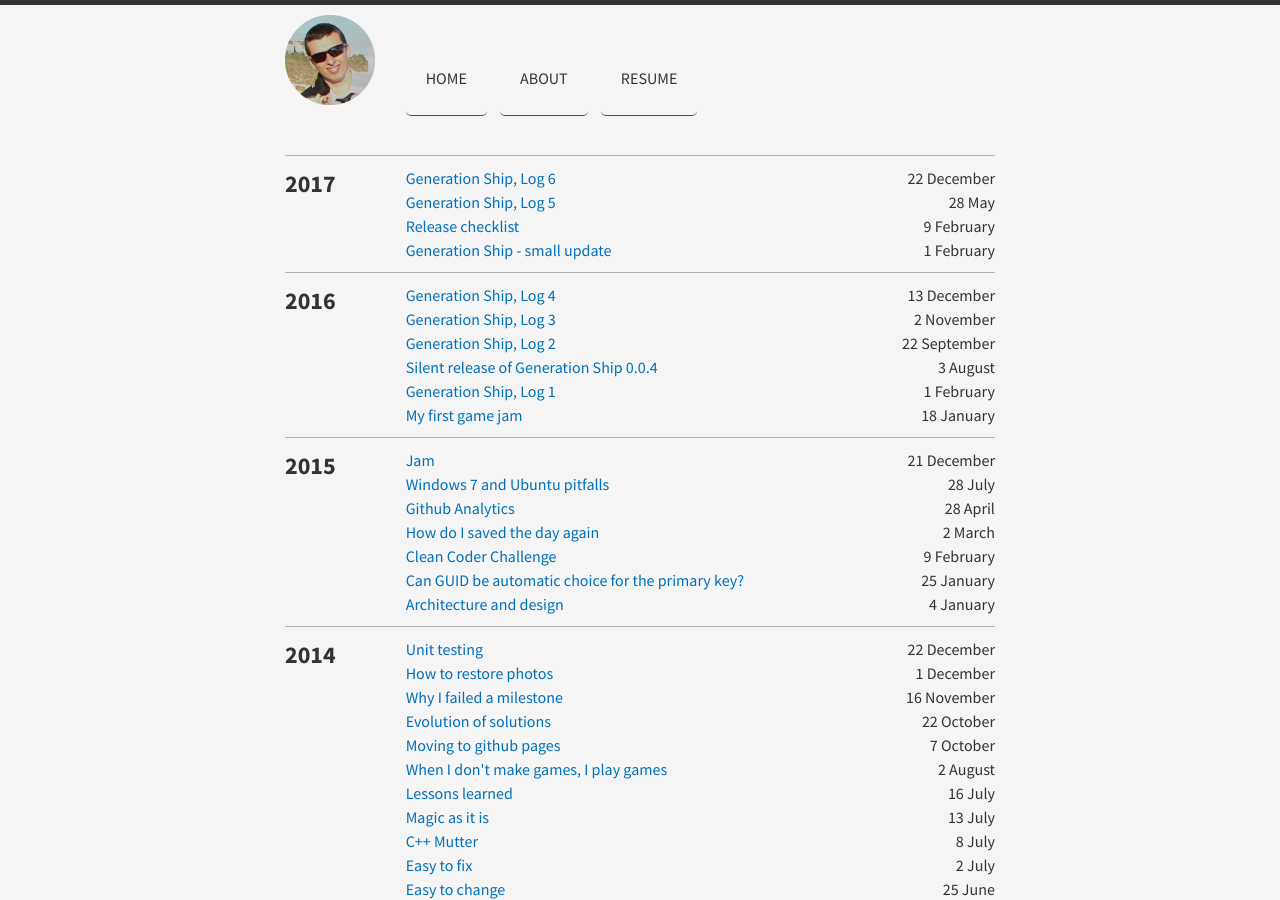
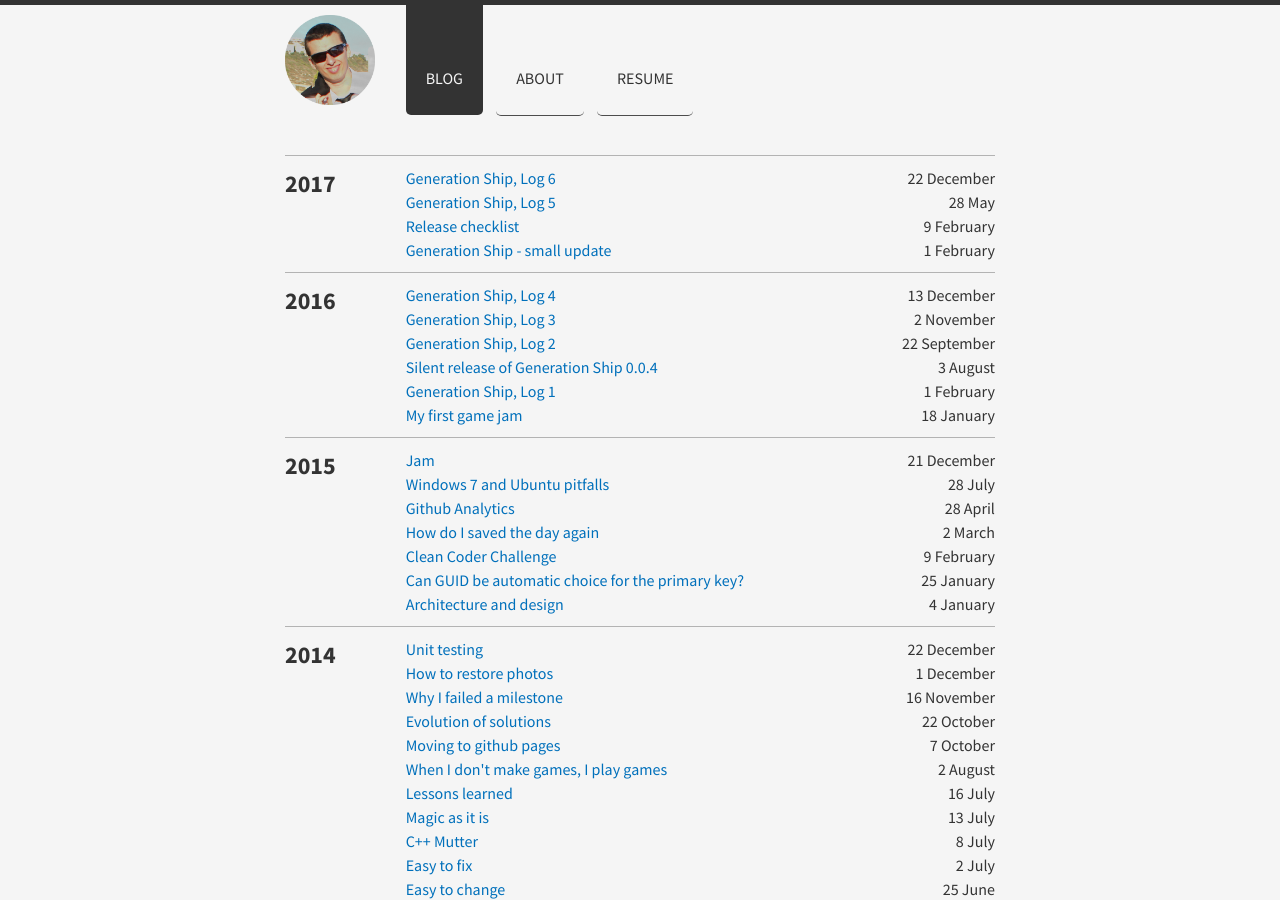
Before and after one commit to sheix/sheix.github.io, a Jekyll site: the page built from index.html, in a window 1280 px wide and 900 px high. Built offline with Jekyll 4.4.1, drawn with Linux system fonts in a browser that asks for light colours; nearby versions of some CDN libraries.

Commit message:
Fix more home
Fix more home

```diff
--- a/_data/links.yml
+++ b/_data/links.yml
@@ -1,5 +1,5 @@
 - url: /
-  title: Home
+  title: Blog
 
 - url: /about
   title: About
--- a/_layouts/default.html
+++ b/_layouts/default.html
@@ -6,7 +6,7 @@
   </head>
   <body>
     <div class="container azul">
-      <header class="top row gutters{% if page.title == "Home" %} fadeInLeft animated{% endif %}">
+      <header class="top row gutters{% if page.title == "Blog" %} fadeInLeft animated{% endif %}">
         <div class="col span_2 center">
           <!-- TODO: add baseurl to the logo link -->
           <a href="{{ site.url }}" id="logo" title="{{ site.data.brume.name }}"
```
